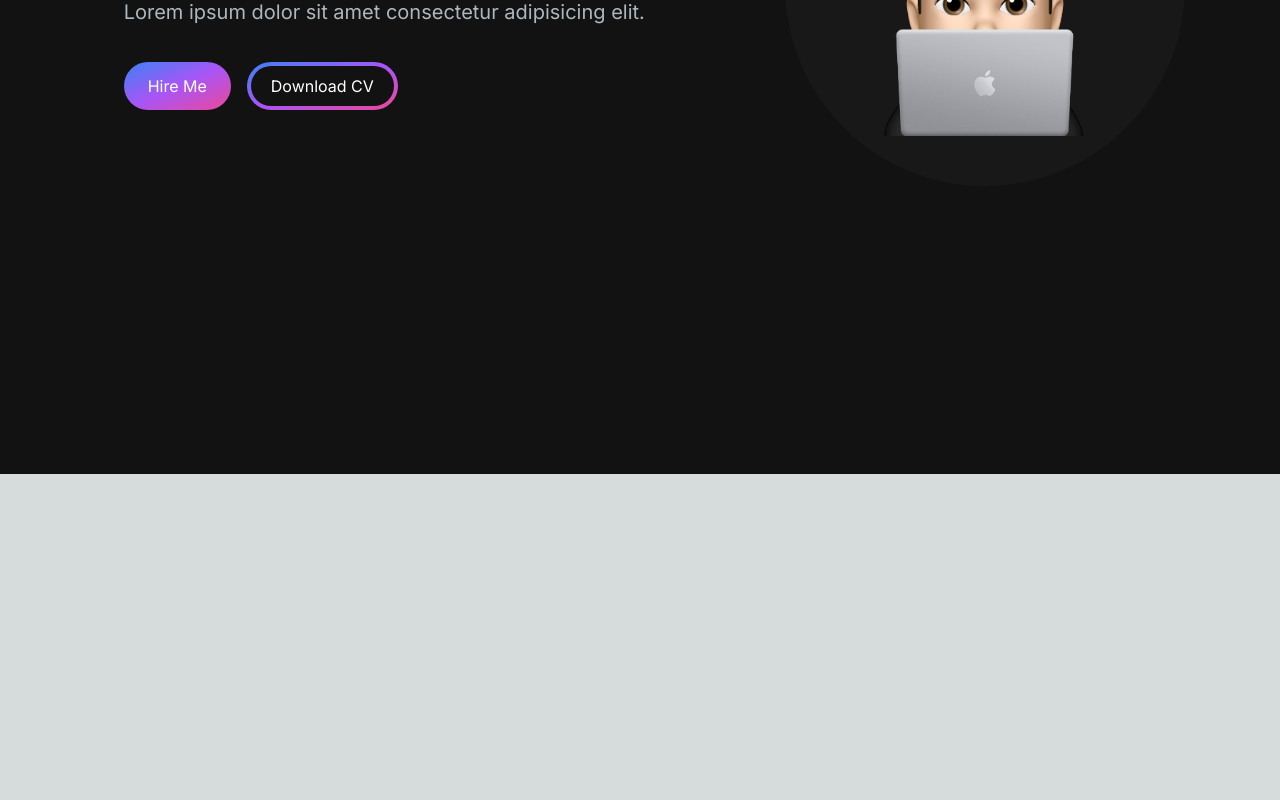
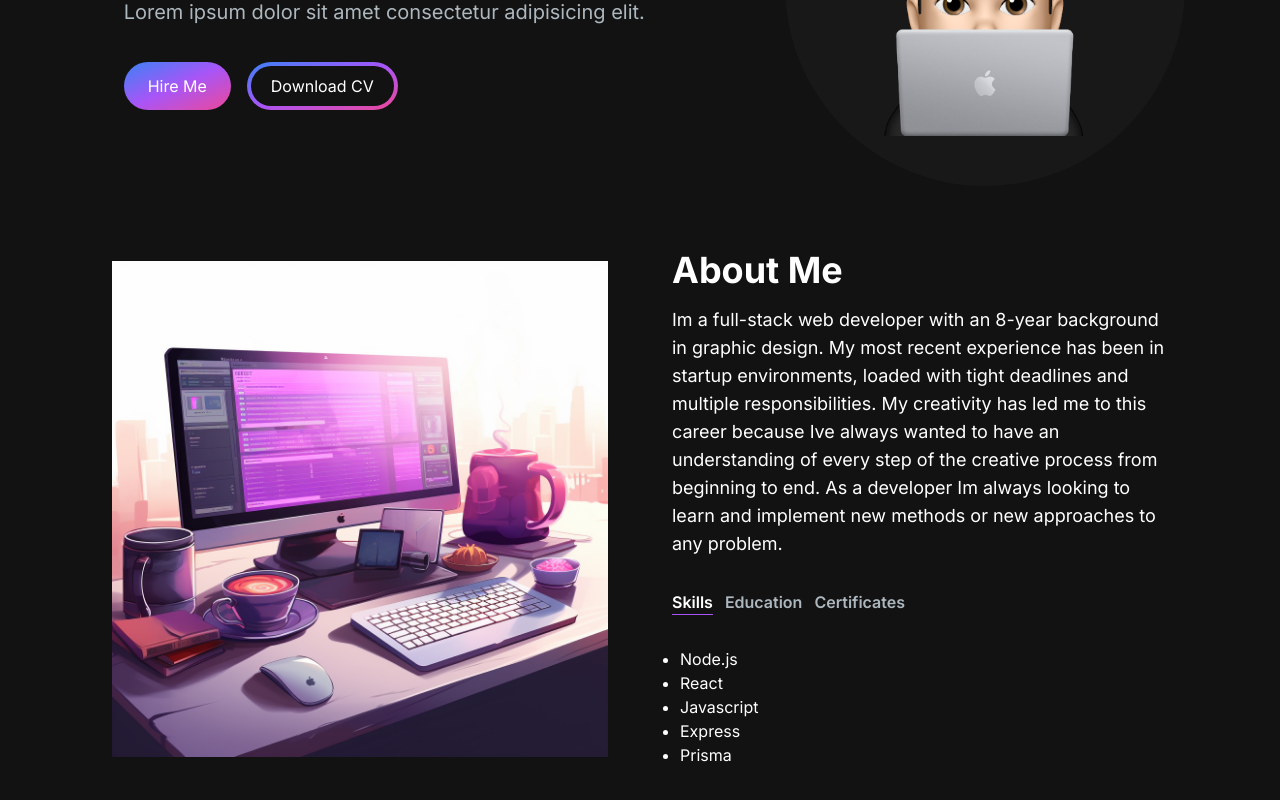
Before and after one commit to Jnmendza/updatedPortfolio, a Next.js app: page / in a window 1280 px wide. Shown: the part 326-1126 px from the top of the page. Before the commit the page ends 800 px from the top, so only its background shows below. Built offline with nearby package versions, Linux system fonts and the light colour scheme.

Commit message:
added about me

```diff
--- /dev/null
+++ b/app/components/AboutMe.tsx
@@ -0,0 +1,94 @@
+"use client";
+import React, { useState, useTransition } from "react";
+import Image from "next/image";
+import TabButton from "./TabButton";
+
+const data = [
+  {
+    title: "Skills",
+    desc: "skills",
+    content: (
+      <ul className='list-disc pl-2'>
+        <li>Node.js</li>
+        <li>React</li>
+        <li>Javascript</li>
+        <li>Express</li>
+        <li>Prisma</li>
+      </ul>
+    ),
+  },
+  {
+    title: "Education",
+    desc: "education",
+    content: (
+      <ul className='list-disc pl-2'>
+        <li>Bloomtech Institute</li>
+      </ul>
+    ),
+  },
+  {
+    title: "Certificates",
+    desc: "certificates",
+    content: (
+      <ul className='list-disc pl-2'>
+        <li>UCSD Media content creation</li>
+      </ul>
+    ),
+  },
+];
+
+const AboutMe = () => {
+  const [tab, setTab] = useState("skills");
+  const [isPending, startTransition] = useTransition();
+
+  const handleTabChange = (id: string) => {
+    startTransition(() => {
+      setTab(id);
+    });
+  };
+  return (
+    <section className='text-white'>
+      <div
+        className='md:grid md:grid-cols-2 gap-8 items-center py-8px4
+         xl:gap-16 sm:py-16 xl:px-16'
+      >
+        <Image
+          src='/images/about-image.png'
+          alt='illustration of computer'
+          width={500}
+          height={500}
+        />
+        <div className='mt-4 md:mt-0 text-left flex flex-col h-full'>
+          <h2 className='text-4xl font-bold text-white mb-4'>About Me</h2>
+          <p className='text-base md:text-lg '>
+            Im a full-stack web developer with an 8-year background in graphic
+            design. My most recent experience has been in startup environments,
+            loaded with tight deadlines and multiple responsibilities. My
+            creativity has led me to this career because Ive always wanted to
+            have an understanding of every step of the creative process from
+            beginning to end. As a developer Im always looking to learn and
+            implement new methods or new approaches to any problem.
+          </p>
+          <div className='flex flex-row mt-8'>
+            {data.map((item, index) => (
+              <div key={index}>
+                <TabButton
+                  selectTab={() => handleTabChange(item.desc)}
+                  active={tab === item.desc}
+                >
+                  {" "}
+                  {item.title}{" "}
+                </TabButton>
+              </div>
+            ))}
+          </div>
+          <div className='mt-8'>
+            {data.find((item) => item.desc === tab)?.content}
+          </div>
+        </div>
+      </div>
+    </section>
+  );
+};
+
+export default AboutMe;
--- /dev/null
+++ b/app/components/TabButton.tsx
@@ -0,0 +1,24 @@
+import React from "react";
+
+interface TabButtonProps {
+  active: boolean;
+  selectTab: () => void;
+  children: string[];
+}
+
+const TabButton = ({ active, selectTab, children }: TabButtonProps) => {
+  const buttonClasses = active
+    ? "text-white border-b border-purple-500"
+    : "text-[#ADB7BE]";
+  return (
+    <span onClick={selectTab}>
+      <p
+        className={`mr-3 font-semibold hover:text-white cursor-pointer ${buttonClasses}`}
+      >
+        {children}
+      </p>
+    </span>
+  );
+};
+
+export default TabButton;
--- a/app/page.tsx
+++ b/app/page.tsx
@@ -1,6 +1,7 @@
 import Image from "next/image";
 import HeroSection from "./components/HeroSection";
 import Navbar from "./components/Navbar";
+import AboutMe from "./components/AboutMe";
 
 export default function Home() {
   return (
@@ -8,6 +9,7 @@ export default function Home() {
       <Navbar />
       <div className='container mt-24 mx-auto py-4 px-12'>
         <HeroSection />
+        <AboutMe />
       </div>
     </main>
   );
```
Also changed, not shown: public/images/about-image.png (added).
